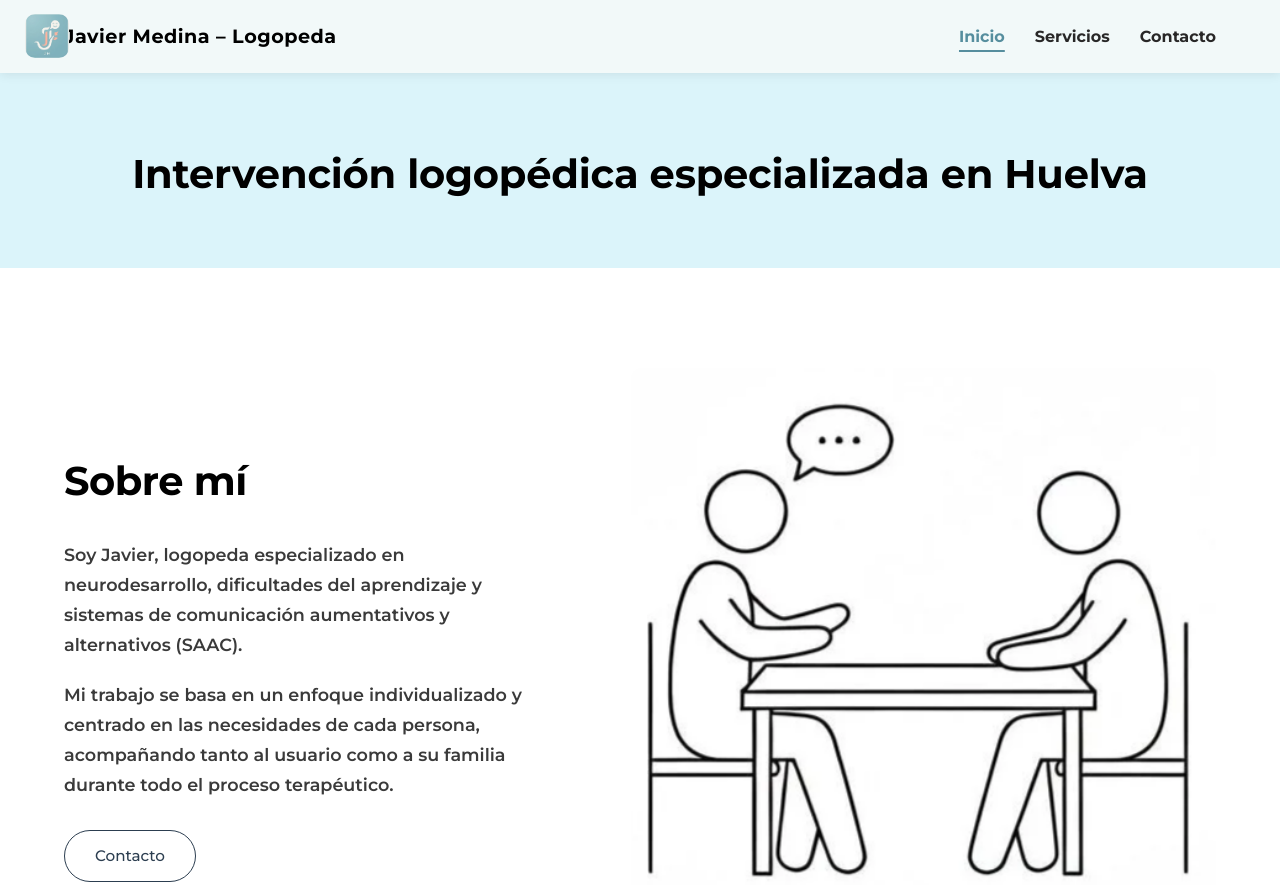
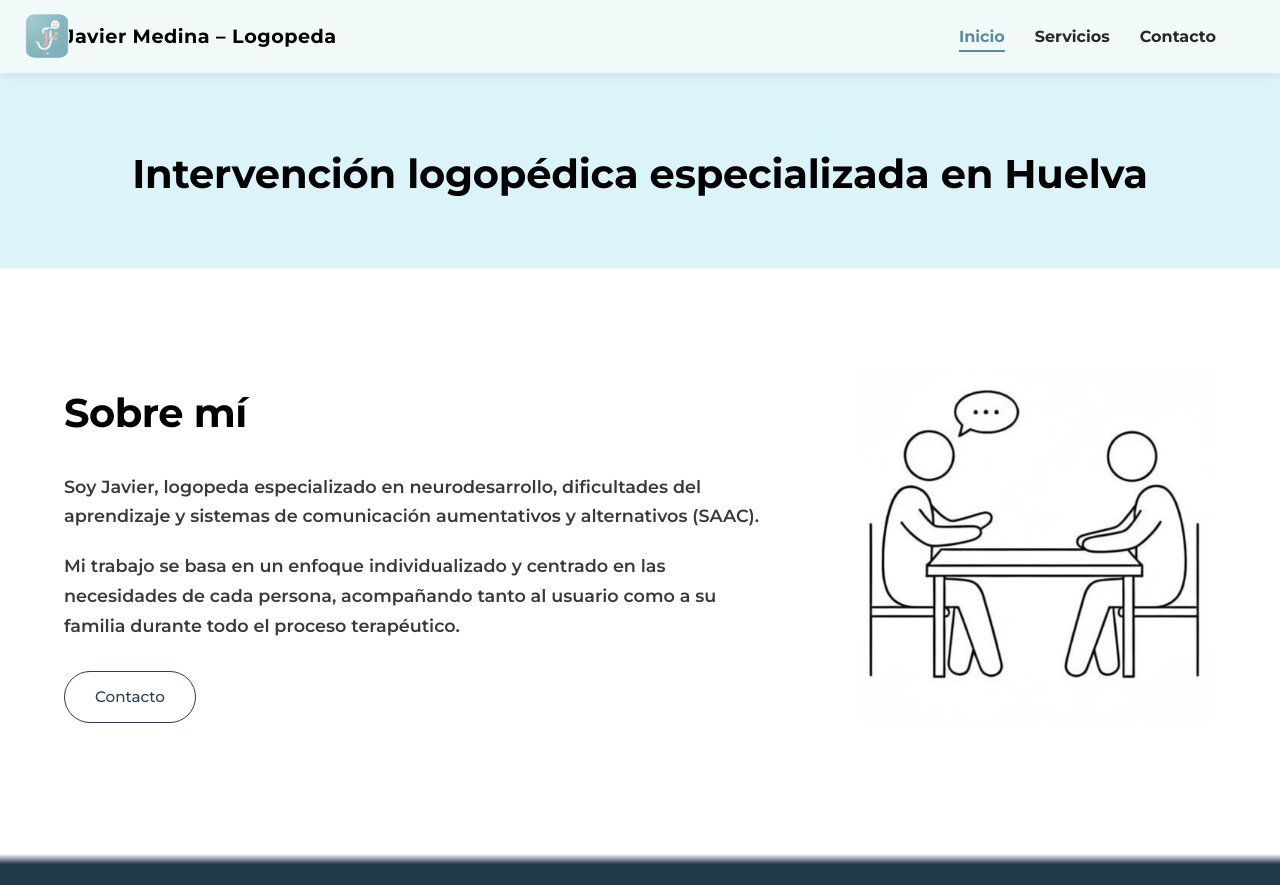
Before and after one commit to Santos-cpu/javiermedina-logopeda, a plain HTML site: page index.html in a window 1280 px wide. Shown: the top 885 px of the page. Drawn offline with Linux system fonts and the light colour scheme.

Commit message:
Add files via upload
web 1.0 acabada

```diff
--- a/style.css
+++ b/style.css
@@ -172,7 +172,7 @@ html, body {
     font-size: 1.1rem;
 }
 
-.about-image { flex: 1.2; text-align: right; }
+.about-image { flex: 0.5; text-align: right; }
 .about-image img {
     max-width: 600px;
     width: 100%;
```
